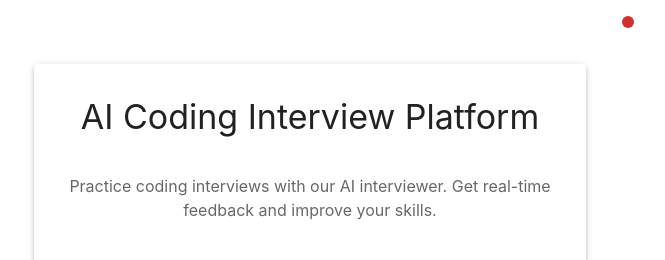
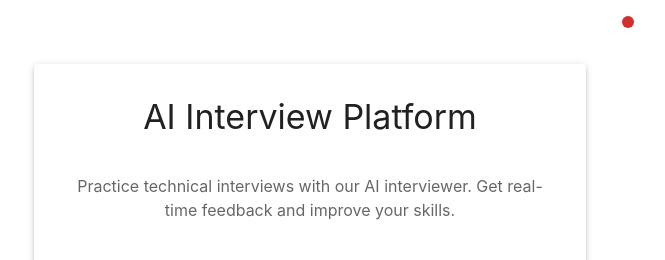
Before and after one commit to brij2001/Interviewer-AI-main, a React (Create React App) app in the folder frontend/: page / in a window 1280 px wide. Shown: the top 260 px of the page, without its empty margins (330-995 px from the left). Built offline with nearby package versions, Linux system fonts and the light colour scheme; no server answers.

Commit message:
refactor: update text on HomePage

```diff
--- a/frontend/src/pages/HomePage.tsx
+++ b/frontend/src/pages/HomePage.tsx
@@ -73,11 +73,11 @@ const HomePage: React.FC = () => {
         }}
       >
         <Typography variant="h4" component="h1" gutterBottom align="center">
-          AI Coding Interview Platform
+          AI Interview Platform
         </Typography>
 
         <Typography variant="body1" color="text.secondary" align="center">
-          Practice coding interviews with our AI interviewer. Get real-time feedback
+          Practice technical interviews with our AI interviewer. Get real-time feedback
           and improve your skills.
         </Typography>
 
```
